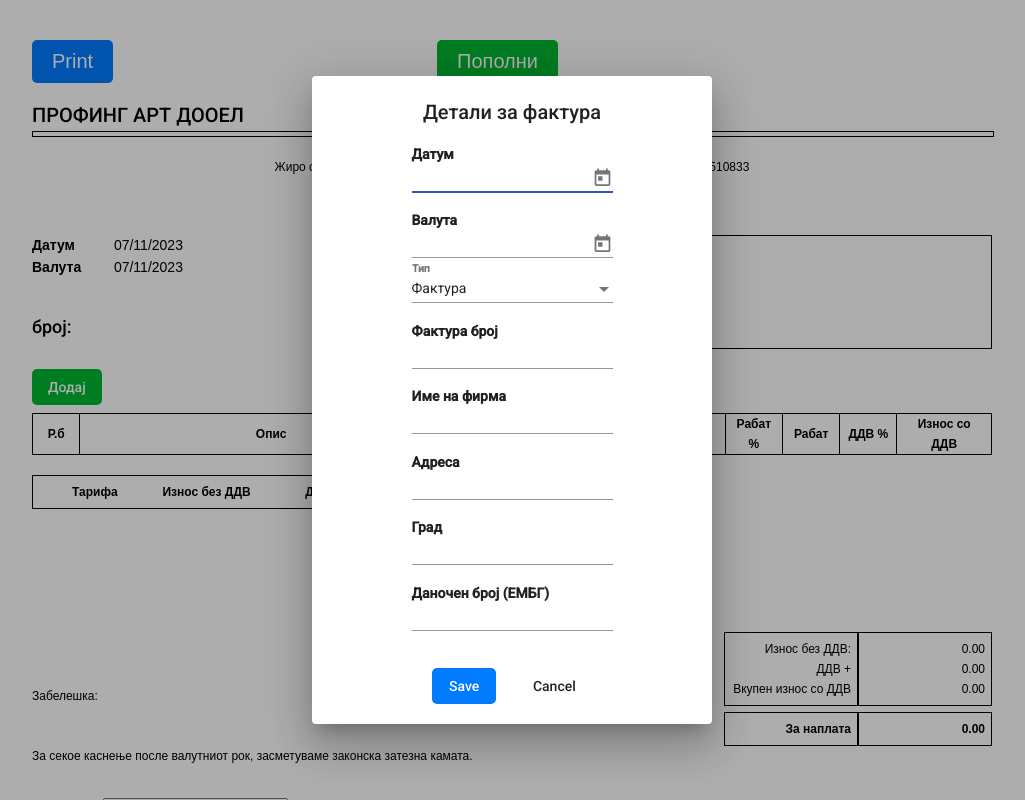
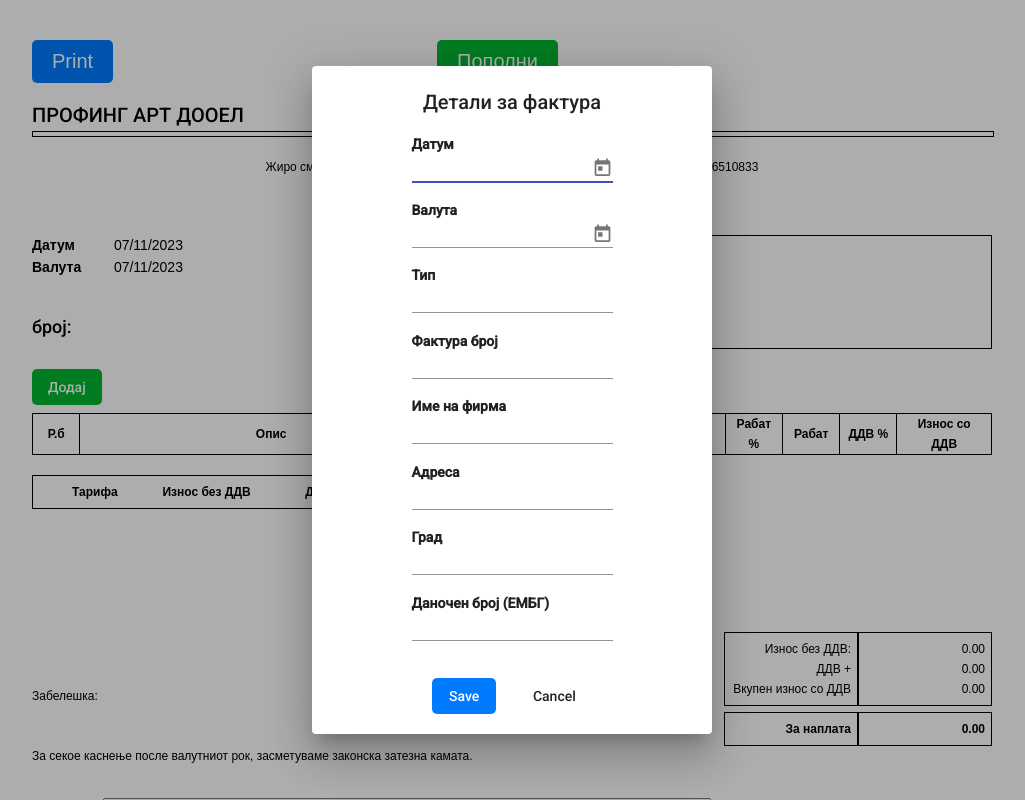
Before and after one commit to florent-fejzula/invoice-profing, an Angular app: page / in a window 1280 px wide. Both pictures are taken after a click on the button "Пополни". Shown: the whole page, without its empty margins (128-1153 px from the left). Built offline with nearby package versions, Linux system fonts and the light colour scheme.

Commit message:
removed dropdown, fixed word wrap

```diff
--- a/src/app/app.component.html
+++ b/src/app/app.component.html
@@ -17,7 +17,7 @@
       </div>
       <div>
         <span>Жиро сметка: 300000003952592</span> *
-        <span>Банка: Комерцијална Банка</span> * <span>ЕДБ: 4038016510833</span>
+        <span>Банка: Комерцијална Банка</span> * <span>ЕДБ: MK4038016510833</span>
       </div>
       <div>fari.fejzula@hotmail.com</div>
     </div>
@@ -35,7 +35,7 @@
           </div>
         </div>
         <div class="invoice-number">
-          <h2 class="uppercase">{{ selectedOption }}</h2>
+          <h2 class="uppercase">{{ fakturaTip }}</h2>
           <h2>број: {{ fakturaBroj }}</h2>
         </div>
       </div>
@@ -70,7 +70,9 @@
         <tbody>
           <tr *ngFor="let item of items; let i = index">
             <td>{{ i + 1 }}.</td>
-            <td>{{ item.opis }}</td>
+            <td>
+              {{ item.opis }}
+            </td>
             <td>{{ item.em }}</td>
             <td>{{ item.kolicina | number : "1.2-2" }}</td>
             <td>{{ item.cenaBezDanok | number : "1.2-2" }}</td>
--- a/src/app/app.component.scss
+++ b/src/app/app.component.scss
@@ -290,6 +290,10 @@
 
   .declarations {
     font-size: 12px;
+
+    .soZboroviInput {
+      width: 600px;
+    }
   }
 }
 
@@ -326,8 +330,7 @@ input.mat-input-element {
   .buttons,
   .addButton,
   .deleteEntry,
-  .zabeleshkaHide,
-  .soZboroviInput {
+  .zabeleshkaHide {
     display: none;
   }
 
--- a/src/app/app.component.ts
+++ b/src/app/app.component.ts
@@ -24,6 +24,7 @@ export class AppComponent implements OnInit {
   datum = new Date();
   valuta = new Date();
   selectedOption = '';
+  fakturaTip = '';
   fakturaBroj = '';
   companyTitle = '';
   companyAddress = '';
@@ -60,6 +61,7 @@ export class AppComponent implements OnInit {
       this.datum = this.dataService.datum;
       this.valuta = this.dataService.valuta;
       this.selectedOption = this.dataService.selectedOption;
+      this.fakturaTip = this.dataService.fakturaTip;
       this.fakturaBroj = this.dataService.fakturaBroj;
       this.companyTitle = this.dataService.companyTitle;
       this.companyAddress = this.dataService.companyAddress;
@@ -121,18 +123,19 @@ export class AppComponent implements OnInit {
   }
 
   // calculateSummaryData() {
-  //   const unikatniDDV = Array.from(
-  //     new Set(this.items.map((item) => item.ddv))
-  //   );
+  //   const unikatniDDV = Array.from(new Set(this.items.map((item) => item.ddv)));
 
   //   this.summaryData = unikatniDDV.map((ddvTarifa) => {
-  //     const itemsWithTariff = this.items.filter((item) => item.ddv === ddvTarifa);
+  //     const itemsWithTariff = this.items.filter(
+  //       (item) => item.ddv === ddvTarifa
+  //     );
   //     const iznosBezDDV = itemsWithTariff.reduce(
-  //       (total, item) => total + Number(item.cenaBezDanok),
+  //       (total, item) => total + Number(item.cenaBezDanok) * item.kolicina,
   //       0
   //     );
   //     const vkupnoDDV = itemsWithTariff.reduce(
-  //       (total, item) => total + (item.cenaBezDanok * ddvTarifa) / 100,
+  //       (total, item) =>
+  //         total + (item.cenaBezDanok * ddvTarifa * item.kolicina) / 100,
   //       0
   //     );
   //     const iznosSoDDV = Number(iznosBezDDV) + Number(vkupnoDDV);
@@ -145,16 +148,14 @@ export class AppComponent implements OnInit {
     const unikatniDDV = Array.from(new Set(this.items.map((item) => item.ddv)));
 
     this.summaryData = unikatniDDV.map((ddvTarifa) => {
-      const itemsWithTariff = this.items.filter(
-        (item) => item.ddv === ddvTarifa
-      );
+      const itemsWithTariff = this.items.filter((item) => item.ddv === ddvTarifa);
       const iznosBezDDV = itemsWithTariff.reduce(
-        (total, item) => total + Number(item.cenaBezDanok) * item.kolicina,
+        (total, item) => total + Number(item.cenaBezDanok * item.kolicina),
         0
       );
       const vkupnoDDV = itemsWithTariff.reduce(
         (total, item) =>
-          total + (item.cenaBezDanok * ddvTarifa * item.kolicina) / 100,
+          total + (item.cenaBezDanok * ddvTarifa * item.kolicina * (1 - item.rabatProcent / 100)) / 100,
         0
       );
       const iznosSoDDV = Number(iznosBezDDV) + Number(vkupnoDDV);
@@ -162,21 +163,6 @@ export class AppComponent implements OnInit {
       return { ddvTarifa, iznosBezDDV, vkupnoDDV, iznosSoDDV };
     });
   }
-
-  // updateVkupenIznosBezDDV() {
-  //   this.vkupenIznosBezDDV = this.items.reduce((total, item) => {
-  //     const priceWithDiscount =
-  //       item.cenaBezDanok * (1 - item.rabatProcent / 100);
-  //     return total + priceWithDiscount;
-  //   }, 0);
-  // }
-
-  // updateVkupnoDDV() {
-  //   this.vkupnoDDV = this.items.reduce((total, item) => {
-  //     const taxAmount = (item.cenaBezDanok * item.ddv) / 100;
-  //     return total + taxAmount;
-  //   }, 0);
-  // }
 
   updateVkupenIznosBezDDV() {
     this.vkupenIznosBezDDV = this.items.reduce((total, item) => {
@@ -188,7 +174,8 @@ export class AppComponent implements OnInit {
 
   updateVkupnoDDV() {
     this.vkupnoDDV = this.items.reduce((total, item) => {
-      const taxAmount = (item.cenaBezDanok * item.ddv / 100) * item.kolicina;
+      const discountedPrice = item.cenaBezDanok * (1 - item.rabatProcent / 100);
+      const taxAmount = (discountedPrice * item.ddv / 100) * item.kolicina;
       return total + taxAmount;
     }, 0);
   }
--- a/src/app/data.service.ts
+++ b/src/app/data.service.ts
@@ -7,6 +7,7 @@ export class DataService {
   datum = new Date();
   valuta = new Date();
   selectedOption = '';
+  fakturaTip = '';
   fakturaBroj = '';
   companyTitle = '';
   companyAddress = '';
--- a/src/app/edit-modal/edit-modal.component.html
+++ b/src/app/edit-modal/edit-modal.component.html
@@ -22,13 +22,17 @@
       <mat-datepicker #picker2></mat-datepicker>
     </mat-form-field>
 
-    <mat-form-field>
+    <!-- <mat-form-field>
       <mat-label>Тип</mat-label>
       <mat-select [(ngModel)]="selectedOption" name="selectedOption">
         <mat-option *ngFor="let option of options" [value]="option">{{
           option
         }}</mat-option>
       </mat-select>
+    </mat-form-field> -->
+    <div>Тип</div>
+    <mat-form-field>
+      <input matInput [(ngModel)]="fakturaTip" name="fakturaTip" />
     </mat-form-field>
     <div>Фактура број</div>
     <mat-form-field>
--- a/src/app/edit-modal/edit-modal.component.ts
+++ b/src/app/edit-modal/edit-modal.component.ts
@@ -11,8 +11,9 @@ import { DataService } from '../data.service';
 export class EditModalComponent {
   datum: Date = new Date();
   valuta: Date = new Date();
-  selectedOption: string = 'Фактура';
-  options: string[] = ['Фактура', 'Авансна Фактура', 'Понуда'];
+  // selectedOption: string = 'Фактура';
+  // options: string[] = ['Фактура', 'Авансна Фактура', 'Понуда'];
+  fakturaTip = '';
   fakturaBroj = '';
   companyTitle = '';
   companyAddress = '';
@@ -35,13 +36,14 @@ export class EditModalComponent {
   }
 
   onSaveClick(): void {
+    this.dataService.fakturaTip = this.fakturaTip;
     this.dataService.fakturaBroj = this.fakturaBroj;
     this.dataService.companyTitle = this.companyTitle;
     this.dataService.companyAddress = this.companyAddress;
     this.dataService.companyCity = this.companyCity;
     this.dataService.companyID = this.companyID;
     this.dataService.slobodenOpis = this.slobodenOpis;
-    this.dataService.selectedOption = this.selectedOption;
+    // this.dataService.selectedOption = this.selectedOption;
     this.dialogRef.close();
   }
 
--- a/src/app/entry-modal/entry-modal.component.ts
+++ b/src/app/entry-modal/entry-modal.component.ts
@@ -64,7 +64,7 @@ export class EntryModalComponent {
         opis: this.editedItem.opis,
         em: this.editedItem.em || 'ком',
         kolicina: this.editedItem.kolicina || 1,
-        cenaBezDanok: this.editedItem.cenaBezDanok,
+        cenaBezDanok: this.editedItem.cenaBezDanok || 0,
         rabatProcent: this.editedItem.rabatProcent || 0,
         rabat: this.editedItem.rabat,
         ddv: this.editedItem.ddv || 0,
--- a/src/index.html
+++ b/src/index.html
@@ -3,7 +3,7 @@
 <head>
   <meta charset="utf-8">
   <title>Profing</title>
-  <base href="/">
+  <base href="./">
   <meta name="viewport" content="width=device-width, initial-scale=1">
   <link rel="icon" type="image/x-icon" href="favicon.ico">
   <link rel="preconnect" href="https://fonts.gstatic.com">
```
